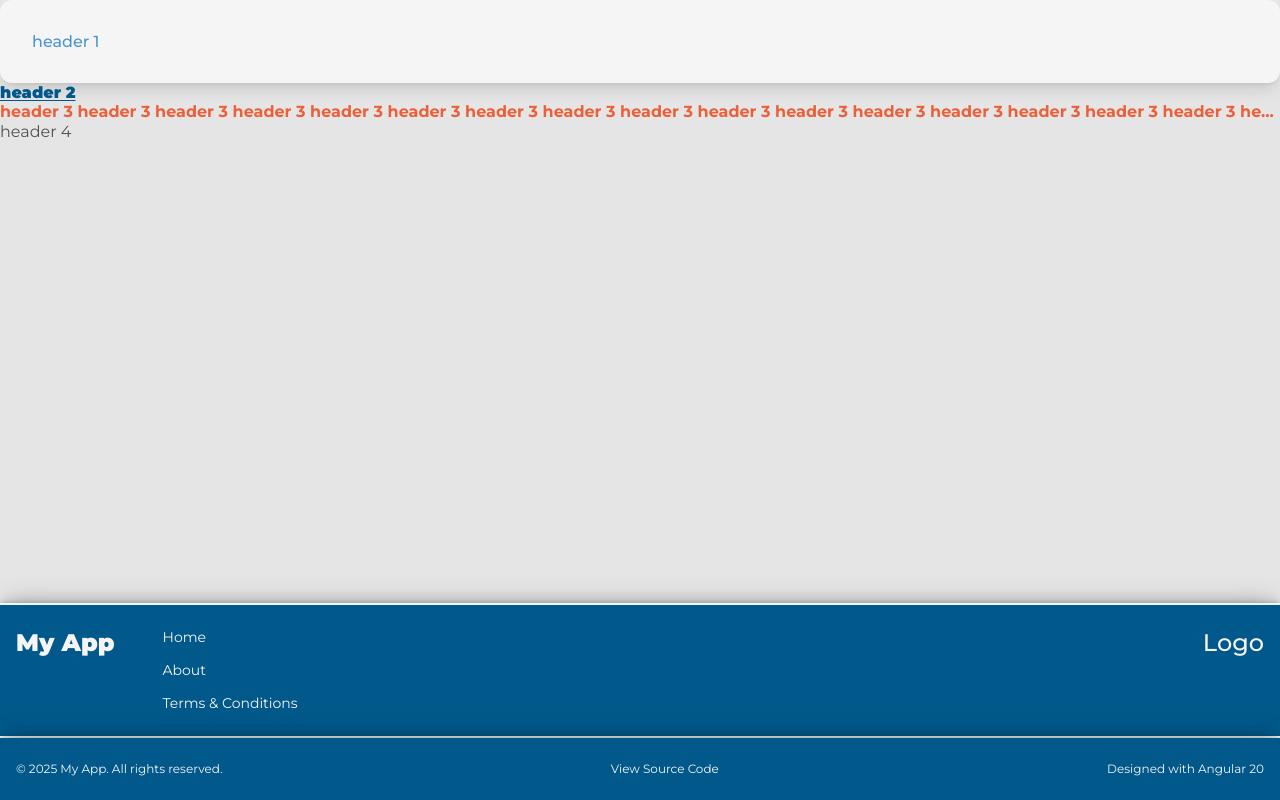
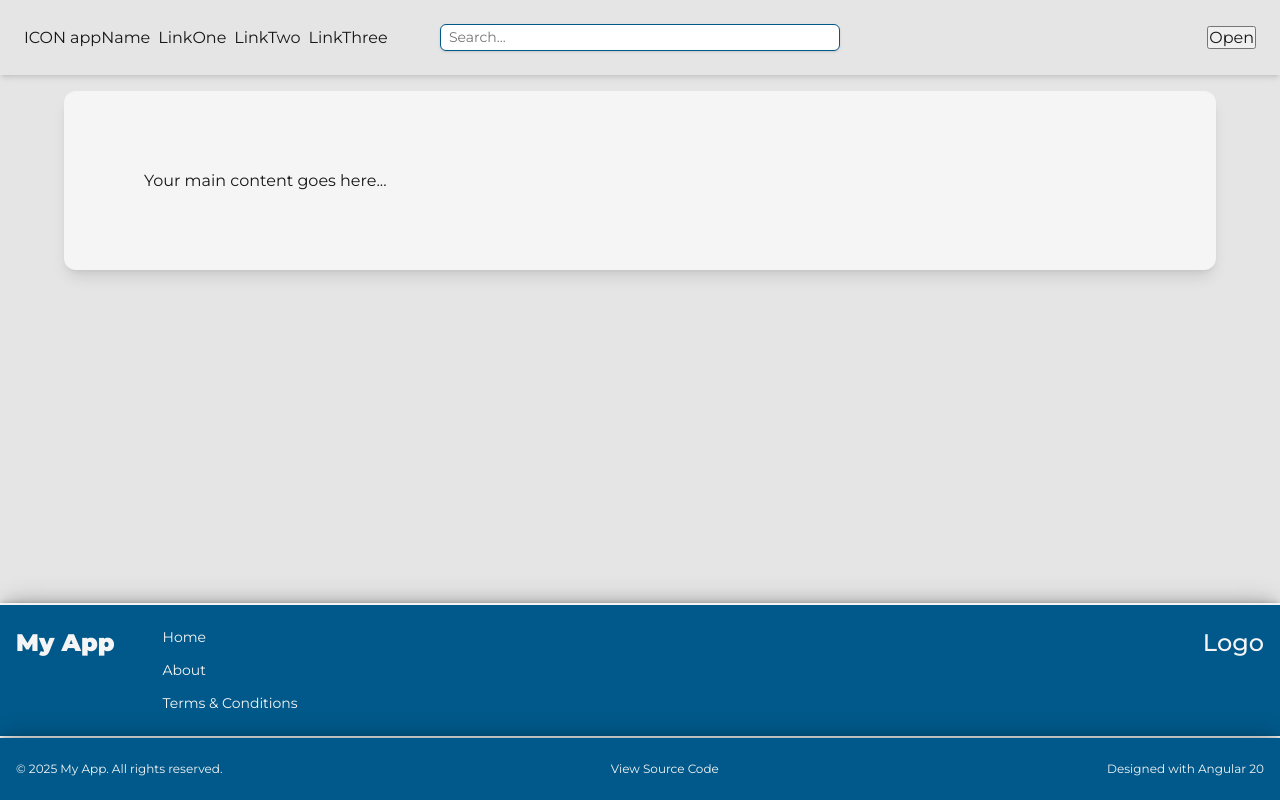
Before and after one commit to thegroosalugg/python-sql-angular, an Angular app in the folder client/: page / in a window 1280 px wide. Built offline with nearby package versions, Linux system fonts and the light colour scheme.

Commit message:
added header responsive skeleton

```diff
--- a/client/src/app/app.html
+++ b/client/src/app/app.html
@@ -1,7 +1,7 @@
+<app-header />
 <main>
-  <h1 class="box-float">header 1</h1>
-  <h2 class="underline">header 2</h2>
-  <h3 class="truncate">{{ 'header 3 '.repeat(400) }}</h3>
-  <h4>header 4</h4>
+  <div class="box-float" style="padding: 5rem; margin: 1rem auto; width: 90%;">
+    Your main content goes here...
+  </div>
 </main>
 <app-footer />
--- a/client/src/app/app.scss
+++ b/client/src/app/app.scss
@@ -1,4 +1,4 @@
-// <Layout>
+/* <Layout> */
 :host {
   min-height: 100dvh;
   display: flex;
@@ -8,7 +8,7 @@
 main {
   flex: 1;
 }
-// </Layout>
+/* </Layout> */
 
 h1 {
   color: var(--steel-400);
--- a/client/src/app/layout/footer/footer.component.ts
+++ b/client/src/app/layout/footer/footer.ts
@@ -3,10 +3,10 @@ import { Component, signal } from '@angular/core';
 @Component({
      selector: 'app-footer',
       imports: [],
-  templateUrl: './footer.component.html',
-     styleUrl: './footer.component.scss'
+  templateUrl: './footer.html',
+     styleUrl: './footer.scss'
 })
-export class FooterComponent {
+export class Footer {
     appName = signal('My App');
     appLogo = signal('Logo');
   appRights = signal('2025 My App');
--- /dev/null
+++ b/client/src/app/layout/header/header.html
@@ -0,0 +1,24 @@
+<header>
+  <div class="content-left">
+    <button aria-label="left-sidebar-mobile">Open</button>
+  </div>
+  <div class="nav-bar">
+    <h1>
+      ICON
+      <span class="text">appName</span>
+    </h1>
+    <nav>
+      <a href="/">LinkOne</a>
+      <a href="/">LinkTwo</a>
+      <a href="/">LinkThree</a>
+    </nav>
+  </div>
+  <div class="content-center">
+    <form id="search" for="search">
+      <input name="search" aria-labelledby="search-bar" placeholder="Search..." />
+    </form>
+  </div>
+  <div class="content-right">
+    <button aria-label="right-sidebar">Open</button>
+  </div>
+</header>
--- /dev/null
+++ b/client/src/app/layout/header/header.scss
@@ -0,0 +1,75 @@
+header {
+  --basis: 33.3333%;
+  display: flex;
+  gap: 1rem;
+  align-items: center;
+  justify-content: space-between;
+  padding: 1rem;
+  overflow-x: auto;
+  box-shadow: var(--shadow-md);
+
+  @media (min-width: 1024px) { padding: 1.5rem; }
+}
+
+.content-left {
+  flex-basis: var(--basis);
+  display: block;
+
+  @media (min-width: 768px) { display: none; }
+}
+
+.nav-bar {
+  flex-basis: var(--basis);
+  display: flex;
+  align-items: center;
+  gap: 0.5rem;
+
+  h1 {
+    display: flex;
+    align-items: center;
+    gap: 0.25rem;
+
+    .text {
+      @media (min-width: 768px)  { display: none;   }
+      @media (min-width: 1024px) { display: inline; }
+    }
+  }
+
+  nav {
+    display: none;
+    gap: 0.5rem;
+
+    @media (min-width: 768px) { display: flex; }
+
+    a {
+      transition: var(--transition);
+      &:hover { text-decoration-line: underline; }
+    }
+  }
+}
+
+.content-center {
+  flex-basis: var(--basis);
+  display: none;
+
+  @media (min-width: 768px) { display: flex; }
+}
+
+.content-right {
+  flex-basis: var(--basis);
+  display: flex;
+  justify-content: end;
+}
+
+#search {
+  width: 100%;
+
+  input {
+    width: inherit;
+    padding: 0.25rem 0.5rem;
+    font-size: var(--text-sm);
+    border: var(--border) var(--accent);
+    border-radius: var(--rounded-md);
+    box-shadow: var(--shadow-sm);
+  }
+}
--- a/client/src/styles.scss
+++ b/client/src/styles.scss
@@ -14,7 +14,7 @@
   --box: var(--neutral-100);
   --danger: var(--rust-600);
   --success: var(--lime-600);
-  --hover: var(--rust-300);
+  --hover: var(--violet-400);
   --transparent: #ffffff00;
   --border: 1px solid;
   --transition: 0.5s ease;
```
Also changed, not shown: client/src/app/app.ts (+5 -4 lines), client/src/app/layout/header/header.ts (added, +11 -0 lines), client/src/app/layout/footer/footer.html (renamed from client/src/app/layout/footer/footer.component.html), client/src/app/layout/footer/footer.scss (renamed from client/src/app/layout/footer/footer.component.scss), 1 other file (tests, documents, lock files or other folders).
